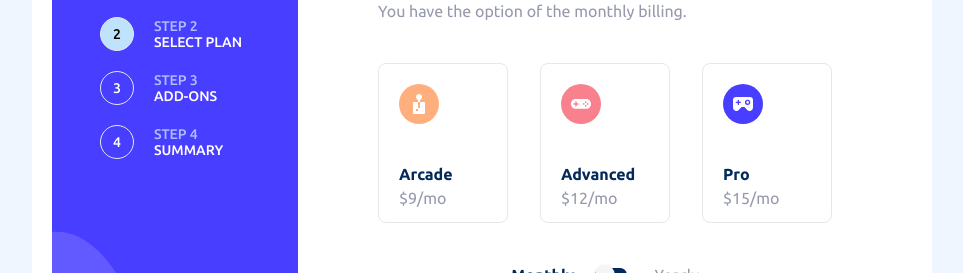
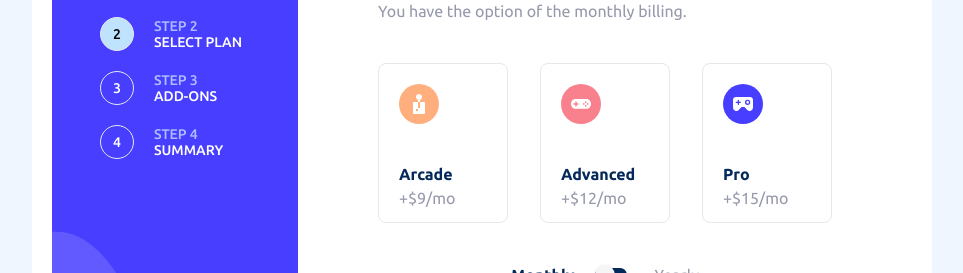
Before and after one commit to oducoelho/Multi-Step, a React (Vite) app: page /selectyourplan in a window 1280 px wide. Shown: the part 222-495 px from the top of the page, without its empty margins (158-1121 px from the left). Built offline with nearby package versions, Linux system fonts and the light colour scheme.

Commit message:
chore: testing the flow of the plans page

```diff
--- /dev/null
+++ b/src/components/SelectYourPlan/components/MethodInput.tsx
@@ -0,0 +1,20 @@
+import { forwardRef, InputHTMLAttributes } from 'react'
+
+type PaymentMethodInputProps = InputHTMLAttributes<HTMLInputElement> & {
+  img: string
+  name: string
+  price: string
+}
+
+export const MethodInput = forwardRef<
+  HTMLInputElement,
+  PaymentMethodInputProps
+>(({ id, img, name, price, ...props }, ref) => {
+  return (
+    <div className='flex flex-col border w-[130px] h-40 relative rounded-lg hover:border-[#473dff] active:bg-[#f0f6ff] cursor-pointer'>
+      <img src={img} alt="" className='w-10 absolute left-5 top-5' />
+      <p className='absolute left-5 bottom-9 font-extrabold text-[#02295a]'>{name}</p>
+      <span className='absolute left-5 bottom-3 text-[#9699ab]'>{price}</span>
+    </div>
+  )
+})
--- /dev/null
+++ b/src/components/SelectYourPlan/components/RadioComponent.tsx
@@ -0,0 +1,40 @@
+import { MethodInput } from './MethodInput'
+import Arcade from  '../../../assets/icon-arcade.svg'
+import Advanced from  '../../../assets/icon-advanced.svg'
+import Pro from  '../../../assets/icon-pro.svg'
+
+export const paymentMethods = {
+  arcade: {
+    img: Arcade,
+    name: 'Arcade',
+    price: '+$9/mo'
+  },
+  advanced: {
+    img: Advanced,
+    name: 'Advanced',
+    price: '+$12/mo'
+  },
+  pro: {
+    img: Pro,
+    name: 'Pro',
+    price: '+$15/mo'
+  },
+}
+
+export const RadioComponent = () => {
+
+  return (
+    <div className='flex flex- justify-between gap-[32px]'>
+      {Object.entries(paymentMethods).map(([key, { img, name , price }]) => (
+        <MethodInput
+          key={name}
+          id={key}
+          img={img}
+          name={name}
+          price={price}
+          value={key}
+        />
+      ))}
+    </div>
+  )
+}
--- a/src/components/SelectYourPlan.tsx
+++ b/src/components/SelectYourPlan/index.tsx
@@ -1,10 +1,19 @@
-import '../styles/global.css'
-import SideBar from '../assets/bg-sidebar-desktop.svg'
-import Arcade from  '../assets/icon-arcade.svg'
-import Advanced from  '../assets/icon-advanced.svg'
-import Pro from  '../assets/icon-pro.svg'
+import '../../styles/global.css'
+import SideBar from '../../assets/bg-sidebar-desktop.svg'
+import { RadioComponent } from './components/RadioComponent'
+import { useNavigate } from 'react-router-dom'
 
 export const SelectYourPlan = () => {
+
+  const navigate = useNavigate()
+
+  const NextScreen = () => {
+    navigate('/addons')
+  }
+  const previousScreen = () => {
+    navigate('/')
+  }
+
   return (
     <div className='w-screen h-screen bg-[#f0f6ff] flex justify-center items-center'>
       <div className='bg-white p-5 w-[900px] rounded-xl flex'>
@@ -46,7 +55,8 @@ export const SelectYourPlan = () => {
             <h1 className='text-3xl font-extrabold text-[#02295a]'>Select your plan</h1>
             <p className='text-[#9699ab]'>You have the option of the monthly billing.</p>
           </div>
-          <div className='flex flex-row justify-between gap-[32px]'>
+          <RadioComponent />
+          {/*<div className='flex flex-row justify-between gap-[32px]'>
             <div className='flex flex-col border w-[130px] h-40 relative rounded-lg hover:border-[#473dff] active:bg-[#f0f6ff] cursor-pointer'>
               <img src={Arcade} alt="" className='w-10 absolute left-5 top-5'/>
                 <p className='absolute left-5 bottom-9 font-extrabold text-[#02295a]'>Arcade</p>
@@ -62,7 +72,7 @@ export const SelectYourPlan = () => {
               <p className='absolute left-5 bottom-9 font-extrabold text-[#02295a]'>Pro</p>
               <span className='absolute left-5 bottom-3 text-[#9699ab]'>$15/mo</span>
             </div>
-          </div>
+  </div>*/}
           <div className='w-full py-4 flex justify-center gap-5 mt-6 rounded-lg'>
             <span className='font-extrabold text-[#02295a]' >Monthly</span>
             <input
@@ -74,8 +84,18 @@ export const SelectYourPlan = () => {
             <span className='text-[#9699ab]'>Yearly</span>
           </div>
           <div className='flex justify-between pt-20'>
-            <button className='text-[#02295a] font-semibold rounded-lg'>Go back</button>
-            <button className='border bg-[#02295a] p-3 text-white font-semibold rounded-lg'>Next Step</button>
+            <button
+              className='text-[#02295a] font-semibold rounded-lg hover:text-[#8619eb]'
+              onClick={previousScreen}
+            >
+              Go back
+            </button>
+            <button
+              onClick={NextScreen}
+              className='border bg-[#02295a] p-3 text-white font-semibold rounded-lg'
+            >
+              Next Step
+            </button>
           </div>
         </div>
       </div>
```
